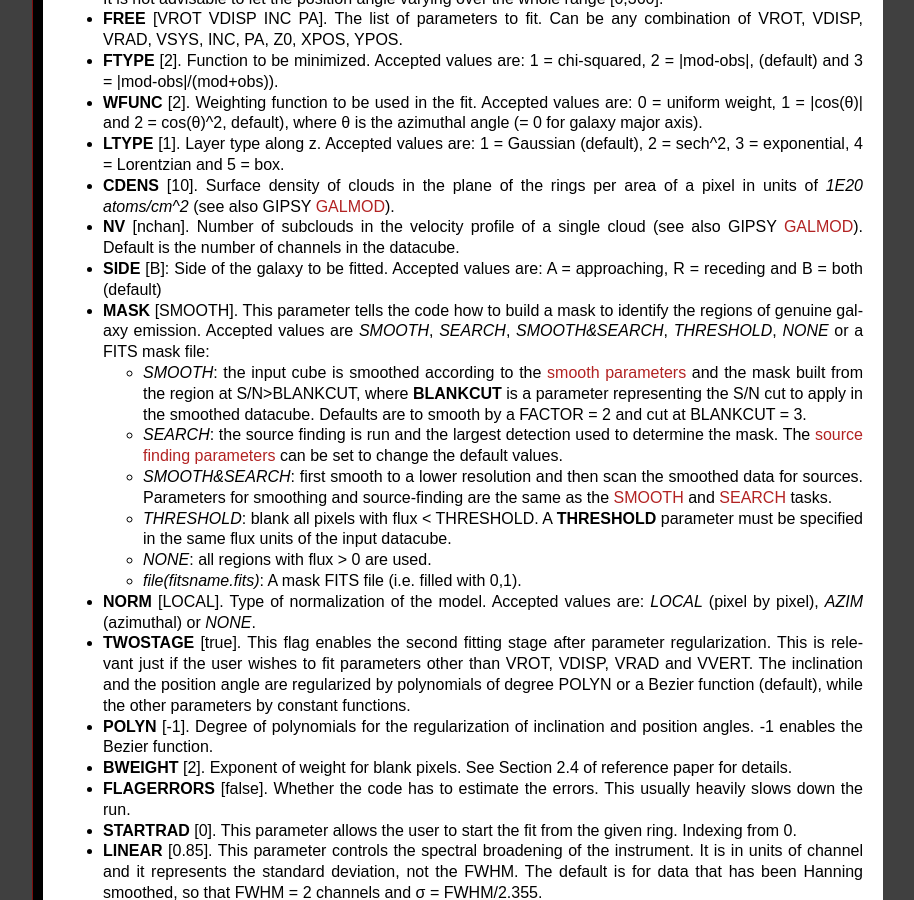
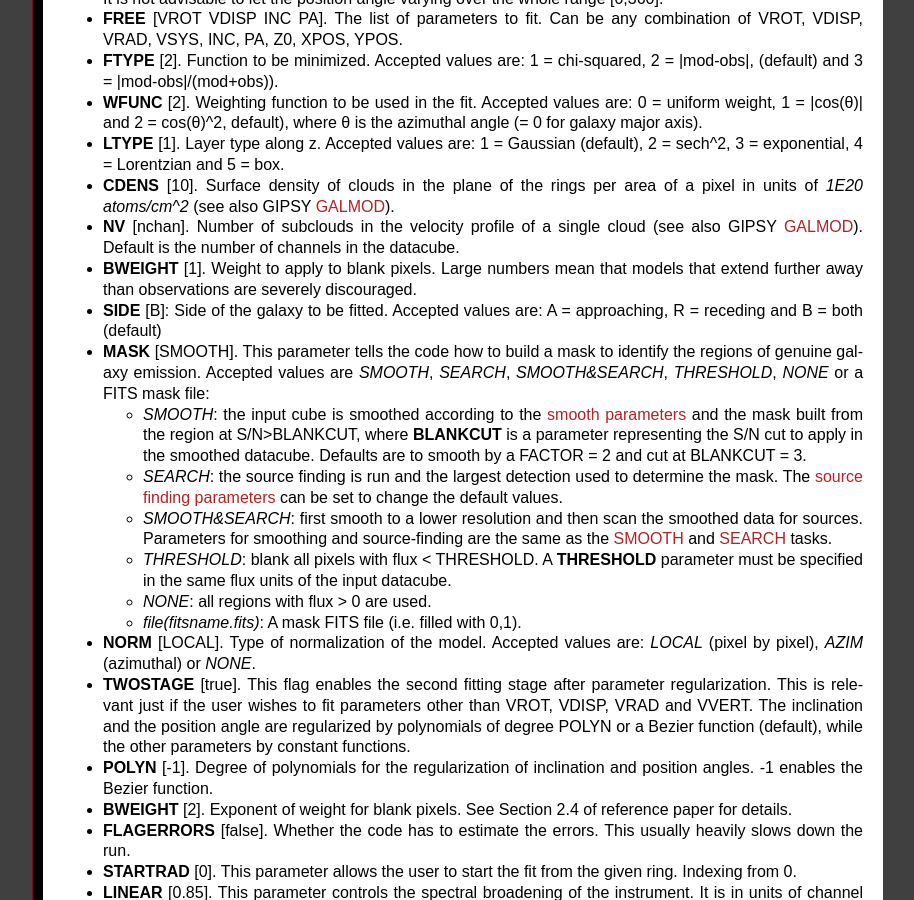
Before and after one commit to editeodoro/Bbarolo, a Sphinx documentation site: the page built from docs/source/tasks/fit3d.rst, in a window 1280 px wide and 900 px high, scrolled down 1113 px. Shown: the whole window, without its empty margins (187-1101 px from the left). Built offline with Sphinx 7.4.7, drawn with Linux system fonts in a browser that asks for light colours; formulas are drawn with MathJax 3; some of the changed lines change nothing that is shown.

Commit message:
Added BWEIGHT

```diff
--- a/docs/source/tasks/fit3d.rst
+++ b/docs/source/tasks/fit3d.rst
@@ -68,6 +68,8 @@ Additional parameters to control and refine the fit. All following parameters ha
 * **CDENS** [10]. Surface density of clouds in the plane of the rings per area of a pixel in units of *1E20 atoms/cm^2* (see also GIPSY `GALMOD <https://www.astro.rug.nl/~gipsy/tsk/galmod.dc1>`_).
 
 * **NV** [nchan]. Number of subclouds in the velocity profile of a single cloud (see also GIPSY `GALMOD <https://www.astro.rug.nl/~gipsy/tsk/galmod.dc1>`_). Default is the number of channels in the datacube.
+
+* **BWEIGHT** [1]. Weight to apply to blank pixels. Large numbers mean that models that extend further away than observations are severely discouraged.
 
 * **SIDE** [B]: Side of the galaxy to be fitted. Accepted values are: A = approaching, R = receding and B = both (default)
 
@@ -230,4 +232,4 @@ If you have an MPI interface (OpenMPI, MPICH, etc...), this command will create
 
     > mpirun -np NPROC BBarolo_MPI -l params.list
 
-where NPROC is the number of MPI processes. Each MPI process can be also run in multi-thread mode with the usual **THREAD** parameter. This is basically the same of running NPROC instances of BBarolo, each with a single parameter file.
+where NPROC is the number of MPI processes. Each MPI process can be also run in multi-thread mode with the usual **THREADS** parameter. This is basically the same of running NPROC instances of BBarolo, each with a single parameter file.
```
